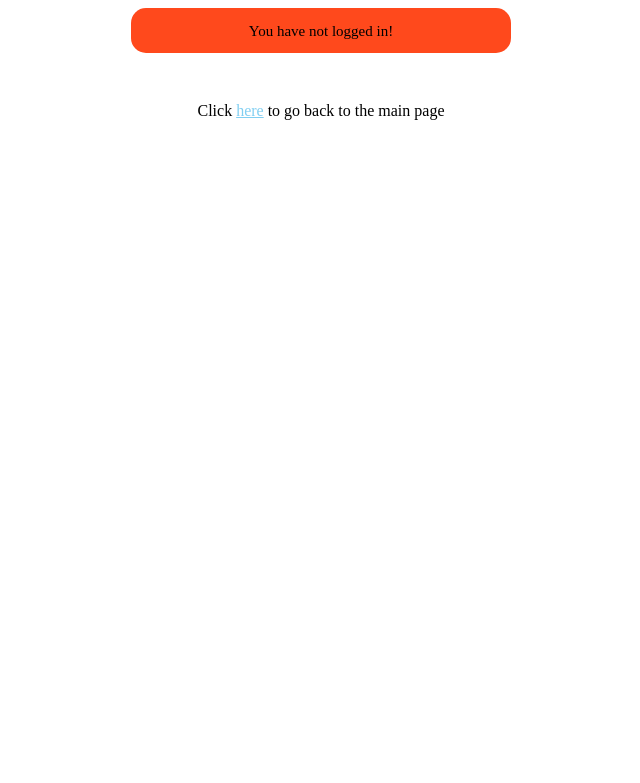
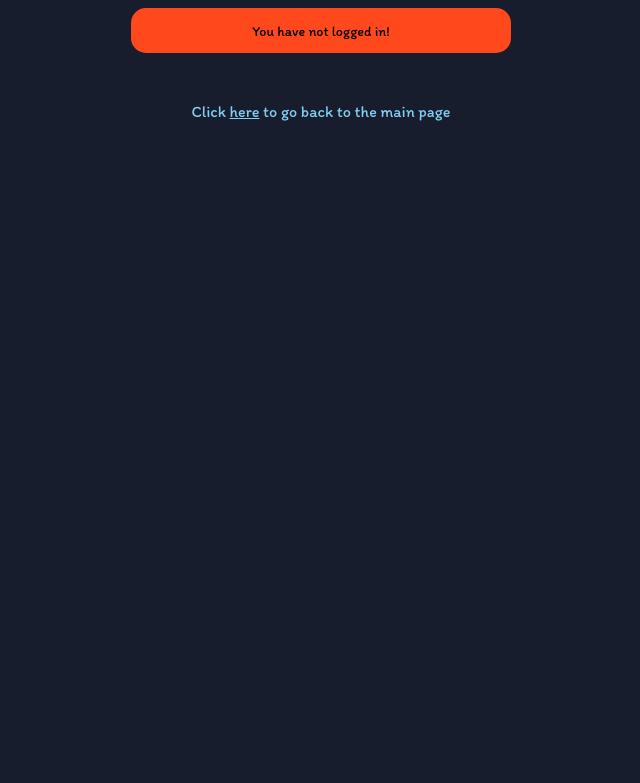
Before and after one commit to VulcanWM/Drinks-Cabin, a Flask app: page /work in a window 1280 px wide. Shown: the top 783 px of the page, without its empty margins (319-959 px from the left). Run offline with Flask 2, Linux system fonts and the light colour scheme.

Commit message:
Added some css to other pages

```diff
--- a/static/error.css
+++ b/static/error.css
@@ -3,9 +3,10 @@
   margin-left: 35%;
   margin-right: 35%;
   height: 30px;
-  font-size: 15px;
+  font-size: 14px;
   padding-top: 15px;
   border-radius: 15px;
+  color: black;
 }
 
 a{
@@ -74,3 +75,9 @@ a{
   border: 2px solid #68d696;
   transition: 0.2s;
 }
+
+body {
+  color: #81CFF2;
+  background-color: #171D2D;
+  font-family: 'Itim', cursive;
+}
--- a/templates/success.html
+++ b/templates/success.html
@@ -3,6 +3,7 @@
 <title>Success</title>
 <link rel="preconnect" href="https://fonts.gstatic.com">
 <link href="https://fonts.googleapis.com/css2?family=Itim&display=swap" rel="stylesheet">
+<link rel="stylesheet" href="/static/error.css" />
 <script>
   @import url('https://fonts.googleapis.com/css2?family=Itim&display=swap');
   body {
```
Also changed, not shown: static/index.css (+10 -0 lines).
